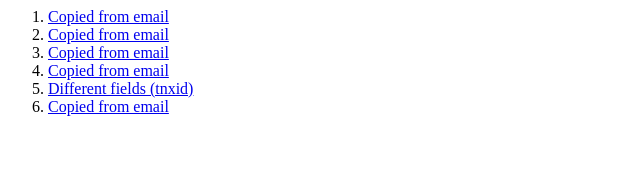
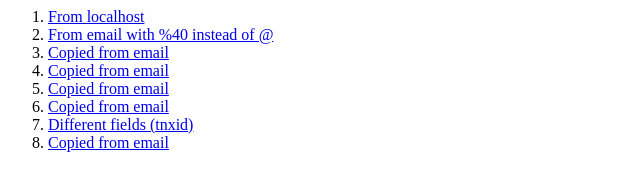
Before and after one commit to brian-carroll/junk, a plain HTML site: page index.html in a window 1280 px wide. Shown: the whole page, without its empty margins (0-640 px from the left). Drawn offline with Linux system fonts and the light colour scheme.

Commit message:
Add link generated by localhost

```diff
--- a/index.html
+++ b/index.html
@@ -7,6 +7,18 @@
 <body>
 
   <ol>
+
+    <li>
+      <a href="https://api.thetrainline.com/mobile/op/orderhistory/deeplink?email=BRIAN.CARROLL%40THETRAINLINE.COM&orderid=9a2b017c-5872-4b60-8d2e-950a300f981a&token=FCHXWWNWKX">
+        From localhost
+      </a>
+    </li>
+
+    <li>
+      <a href="https://api.thetrainline.com/mobile/op/orderhistory/deeplink?email=BRIAN.CARROLL%40THETRAINLINE.COM&orderid=4a5ed395-e591-48e6-9d65-15ac3e9fb19c&token=3TB6HKJX4B">
+        From email with %40 instead of @
+      </a>
+    </li>
 
     <li>
       <a href="https://api.thetrainline.com/mobile/op/orderhistory/deeplink?email=BRIAN.CARROLL@THETRAINLINE.COM&orderid=4a5ed395-e591-48e6-9d65-15ac3e9fb19c&token=3TB6HKJX4B">
```
